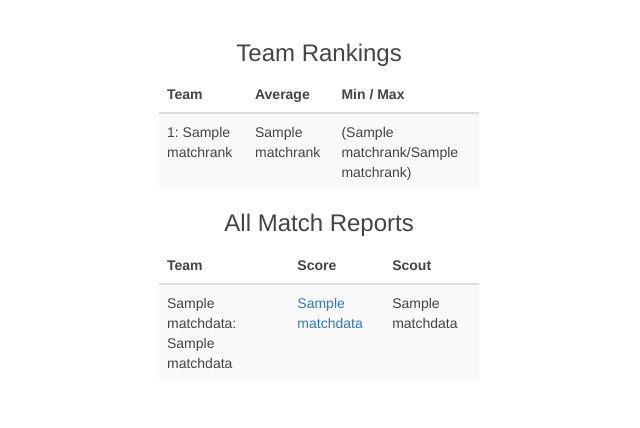
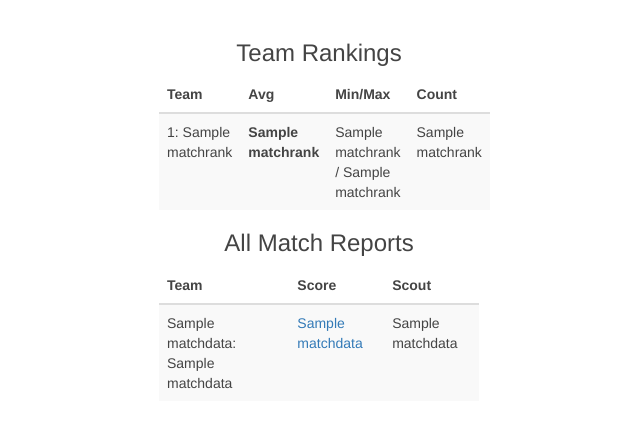
Before and after one commit to jasonrahm/rrftc, a Flask app: template rrftc/templates/matchreport.html in a window 1280 px wide. Shown: the part 52-480 px from the top of the page, without its empty margins (321-961 px from the left). Run offline with Flask 2, Linux system fonts and the light colour scheme; the template is opened without the code that fills it: most values are stand-ins (such as "Sample title", 1, 10 or a date in 2020); some libraries are stand-ins or nearby versions.

Commit message:
updated rank table to include count

```diff
--- a/rrftc/templates/matchreport.html
+++ b/rrftc/templates/matchreport.html
@@ -7,15 +7,17 @@
     <thead>
         <tr>
             <th>Team</th>
-            <th>Average</th>
-            <th>Min / Max</th>
+            <th>Avg</th>
+            <th>Min/Max</th>
+            <th>Count</th>
         </tr>
     </thead>
     {% for x in  matchrank %}
         <tr>
             <td>{{ x[0] }}: {{ x[1] }}</td>
-            <td>{{ x[4] }}</td>
-            <td>({{ x[2] }}/{{ x[3] }})</td>
+            <td><strong>{{ x[4] }}</strong></td>
+            <td>{{ x[2] }} / {{ x[3] }}</td>
+            <td>{{ x[5] }}</td>
         </tr>
   {% endfor %}
   </table>
```
